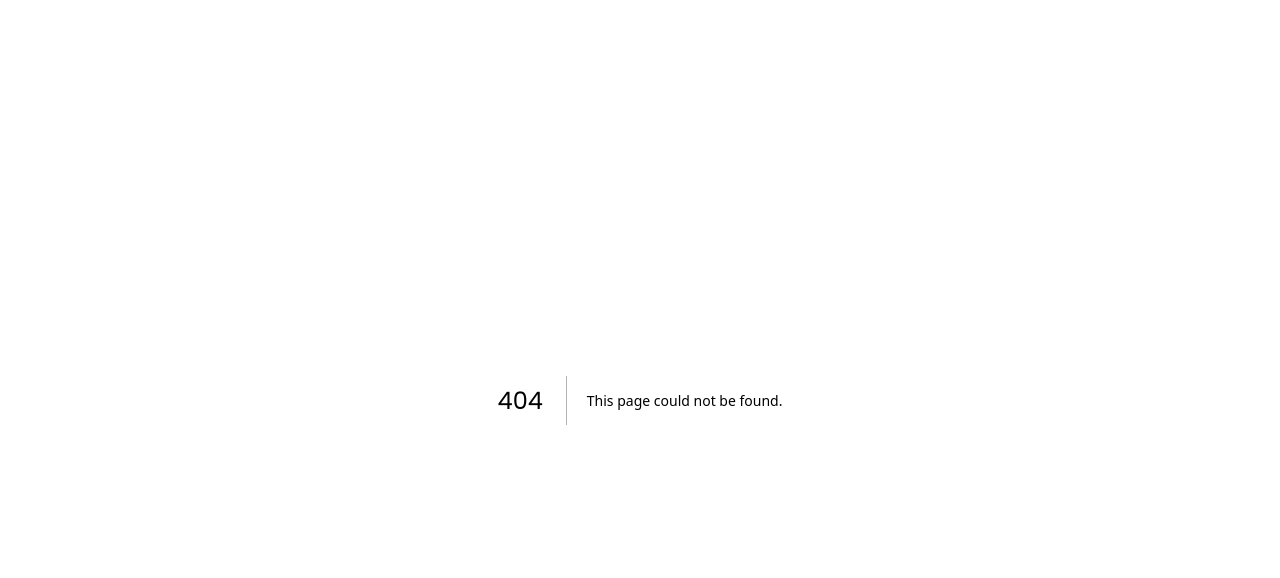
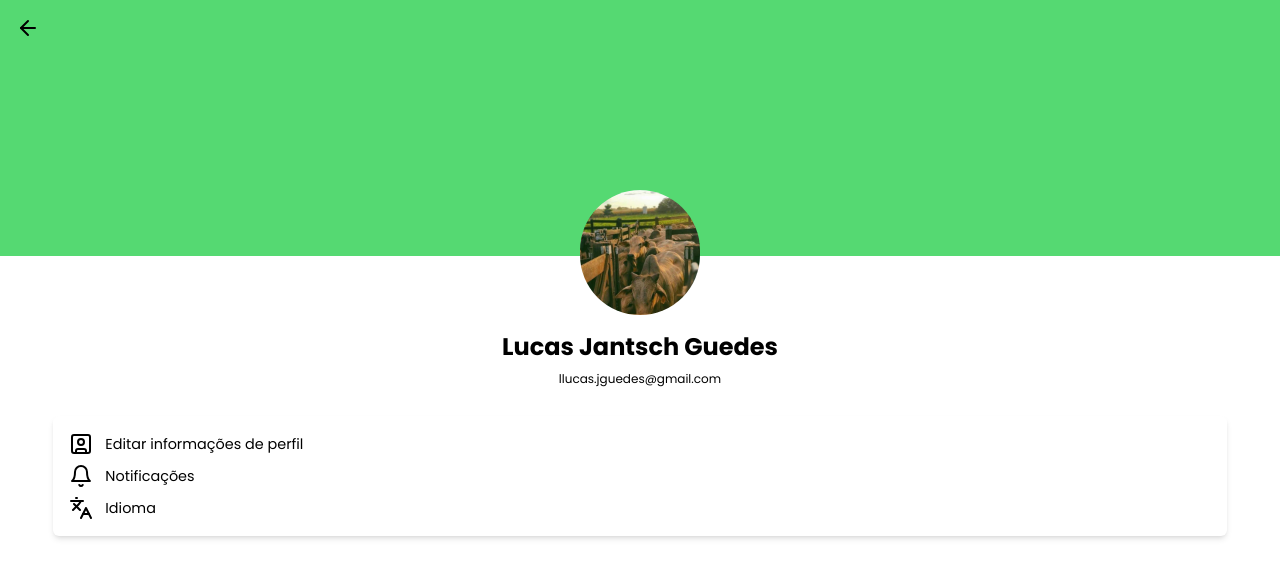
Before and after one commit to DevRadhy/cattle-web, a Next.js app in the folder web/: page /profile in a window 1280 px wide. Before the commit this address had no page. Shown: the top 578 px of the page. Built offline with nearby package versions, Linux system fonts and the light colour scheme.

Commit message:
Create profile page

```diff
--- /dev/null
+++ b/web/src/pages/profile.tsx
@@ -0,0 +1,42 @@
+import Image from "next/image";
+import { BellIcon, LanguagesIcon, UserSquareIcon, } from "lucide-react";
+
+import rebanho from "../../public/rebanho.png";
+import { BackButton } from "@/components/BackButton";
+
+export default function Profile() {
+  return (
+    <div className="w-screen flex flex-col items-center">
+      <BackButton />
+
+      <header
+        className="top-0 left-0 w-full h-64 bg-green-600 flex justify-center items-end"
+      >
+        <div
+          className="translate-y-2/3 flex flex-col items-center"
+        >
+          <Image
+            src={rebanho}
+            alt="Profile Image"
+            width={120}
+            height={120}
+            className="rounded-full"
+          />
+
+          <span className="text-2xl font-bold mt-4">Lucas Jantsch Guedes</span>
+          <span className="text-xs mt-2">llucas.jguedes@gmail.com</span>
+        </div>
+      </header>
+
+      <div className="mt-40 w-11/12">
+        <ul
+          className="border-spacing-2 shadow-md rounded-md bg-white p-4"
+        >
+          <li className="list-none flex items-center"><UserSquareIcon className="mr-3" />Editar informações de perfil</li>
+          <li className="list-none flex items-center mt-2"><BellIcon className="mr-3" /> Notificações</li>
+          <li className="list-none flex items-center mt-2"><LanguagesIcon className="mr-3" /> Idioma</li>
+        </ul>
+      </div>
+    </div>
+  );
+}
```
